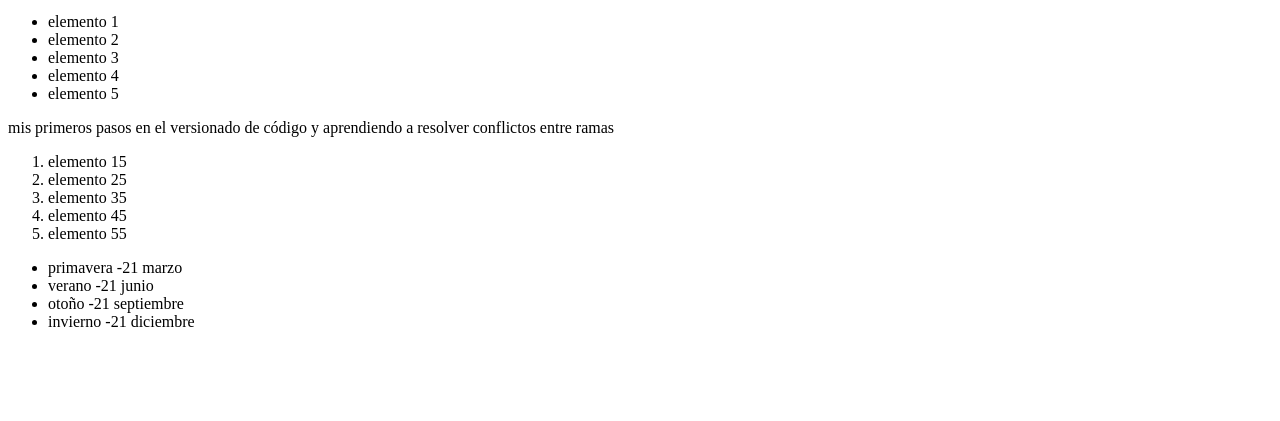
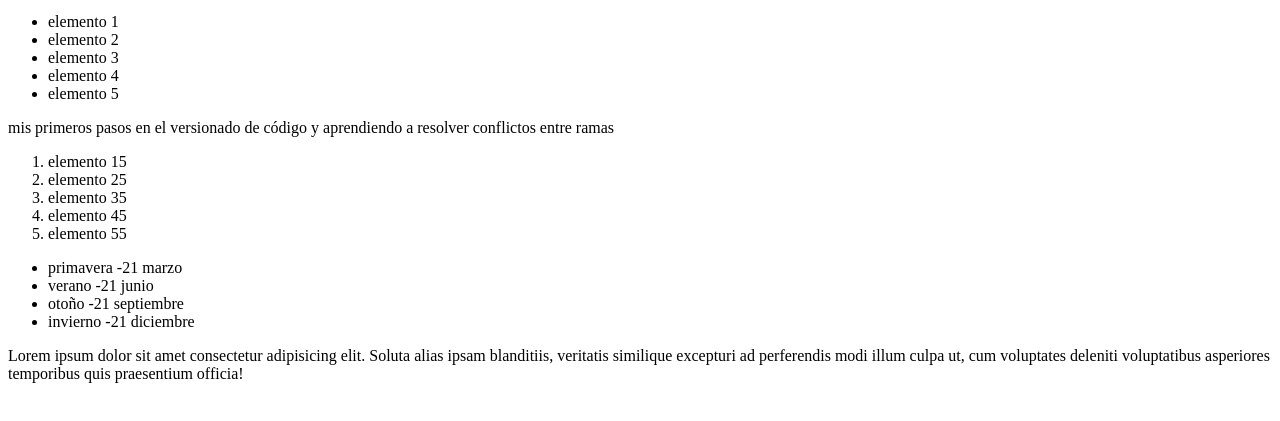
Before and after one commit to gustavosome/youtube-git, a plain HTML site: page index.html in a window 1280 px wide. Shown: the part 101-522 px from the top of the page. Drawn offline with Linux system fonts and the light colour scheme.

Commit message:
agregando 2 párrafos

```diff
--- a/index.html
+++ b/index.html
@@ -41,6 +41,12 @@
       <li>otoño -21 septiembre</li>
       <li>invierno -21 diciembre</li>
     </ul>
+    <p>
+      Lorem ipsum dolor sit amet consectetur adipisicing elit. Soluta alias
+      ipsam blanditiis, veritatis similique excepturi ad perferendis modi illum
+      culpa ut, cum voluptates deleniti voluptatibus asperiores temporibus quis
+      praesentium officia!
+    </p>
     <script src="index.js"></script>
   </body>
 </html>
```
